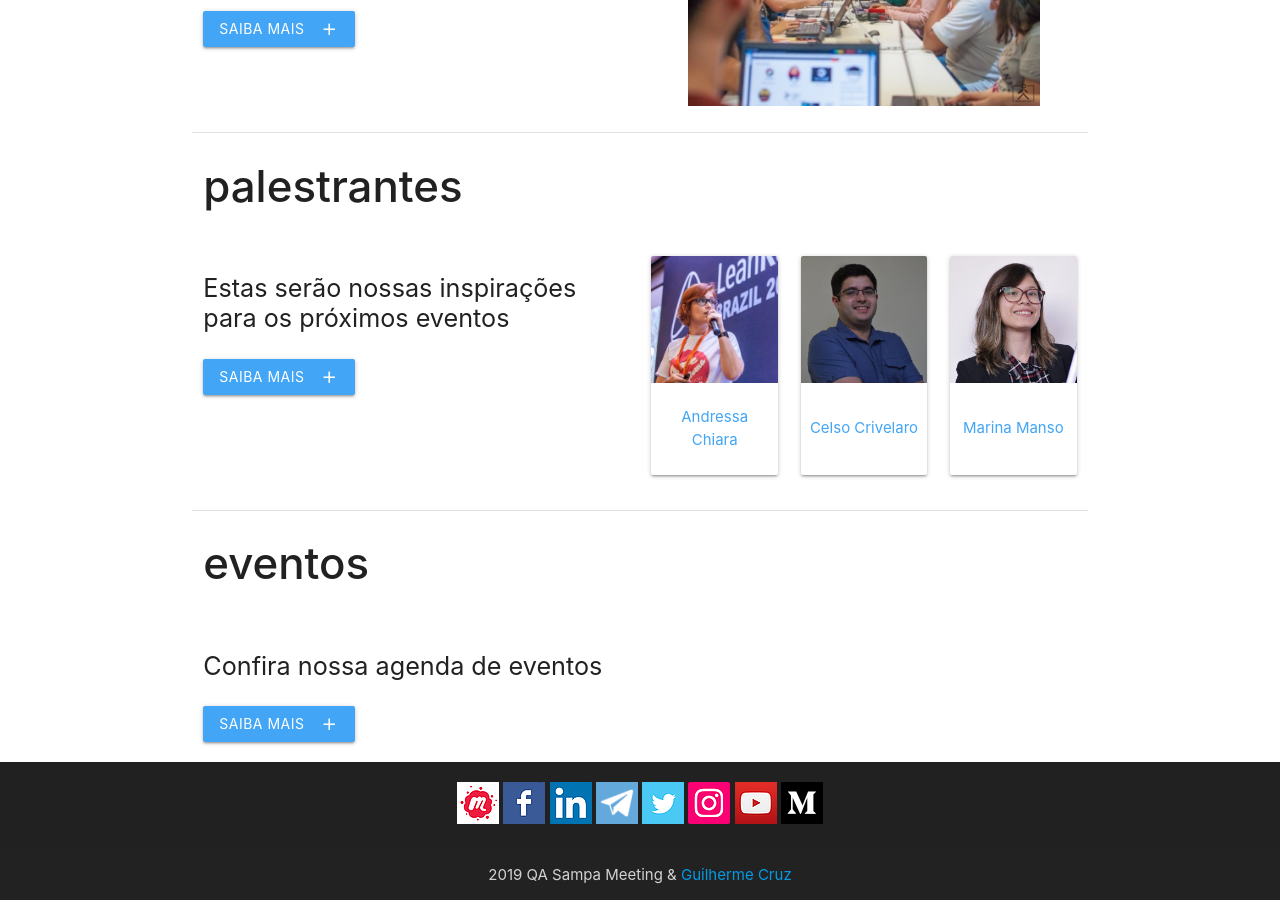
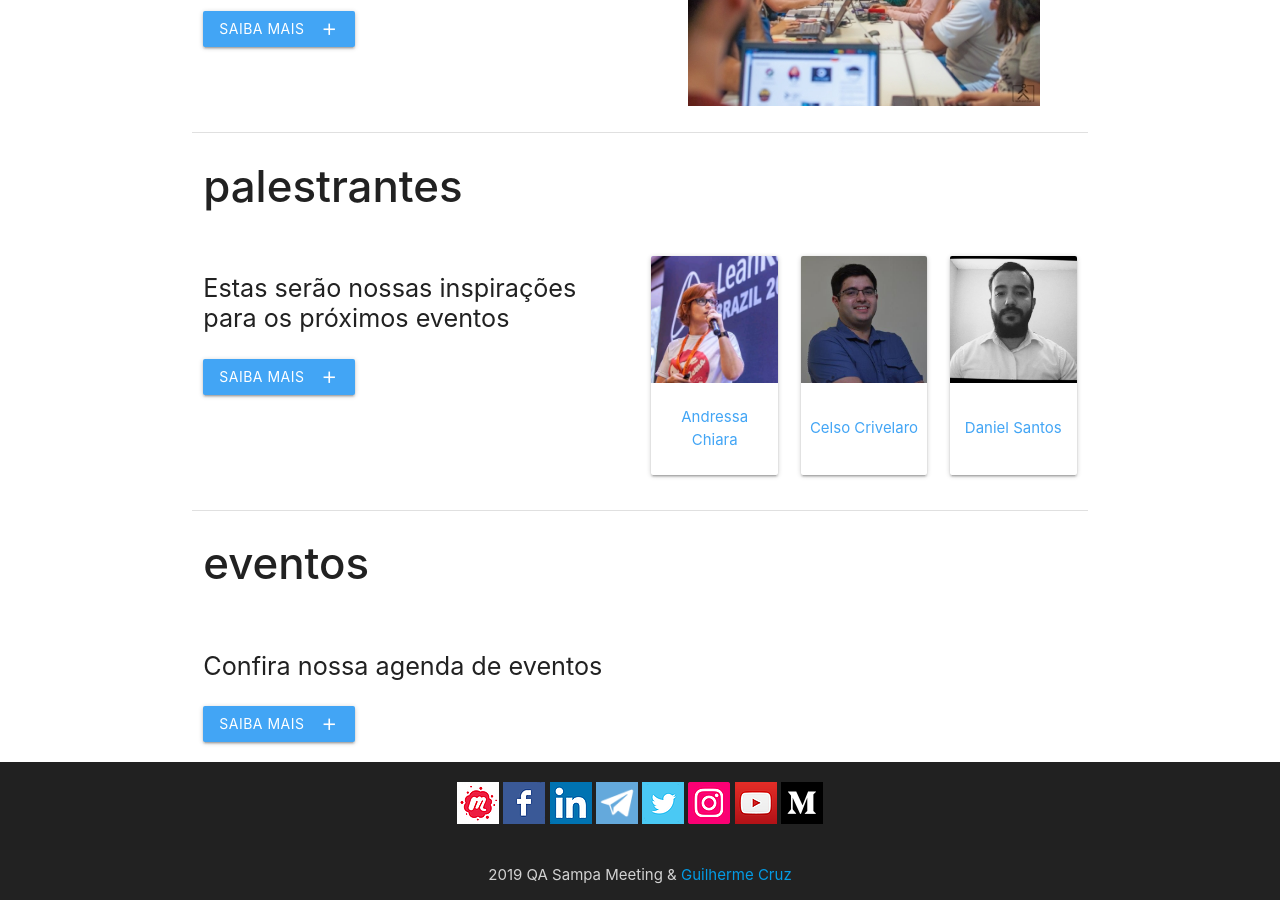
Before and after one commit to qasampameeting/qasampameeting.github.io, a Jekyll site: the page built from index.md, in a window 1280 px wide and 900 px high, scrolled down 688 px. Built offline with Jekyll 4.4.1, drawn with Linux system fonts in a browser that asks for light colours; nearby versions of some CDN libraries.

Commit message:
speaker update

```diff
--- a/_data/speakers.yml
+++ b/_data/speakers.yml
@@ -10,6 +10,11 @@
   name: Celso Crivelaro
   image: celsocrivelaro.jpg
   link: https://www.linkedin.com/in/celsocrivelaro
+
+danielsantos:
+  name: Daniel Santos
+  image: danielsantos.jpg
+  link: https://www.linkedin.com/in/daniel-santos-830934152/
 
 marinamanso:
   name: Marina Manso
```
Also changed, not shown: assets/img/speakers/danielsantos.jpg (added).
